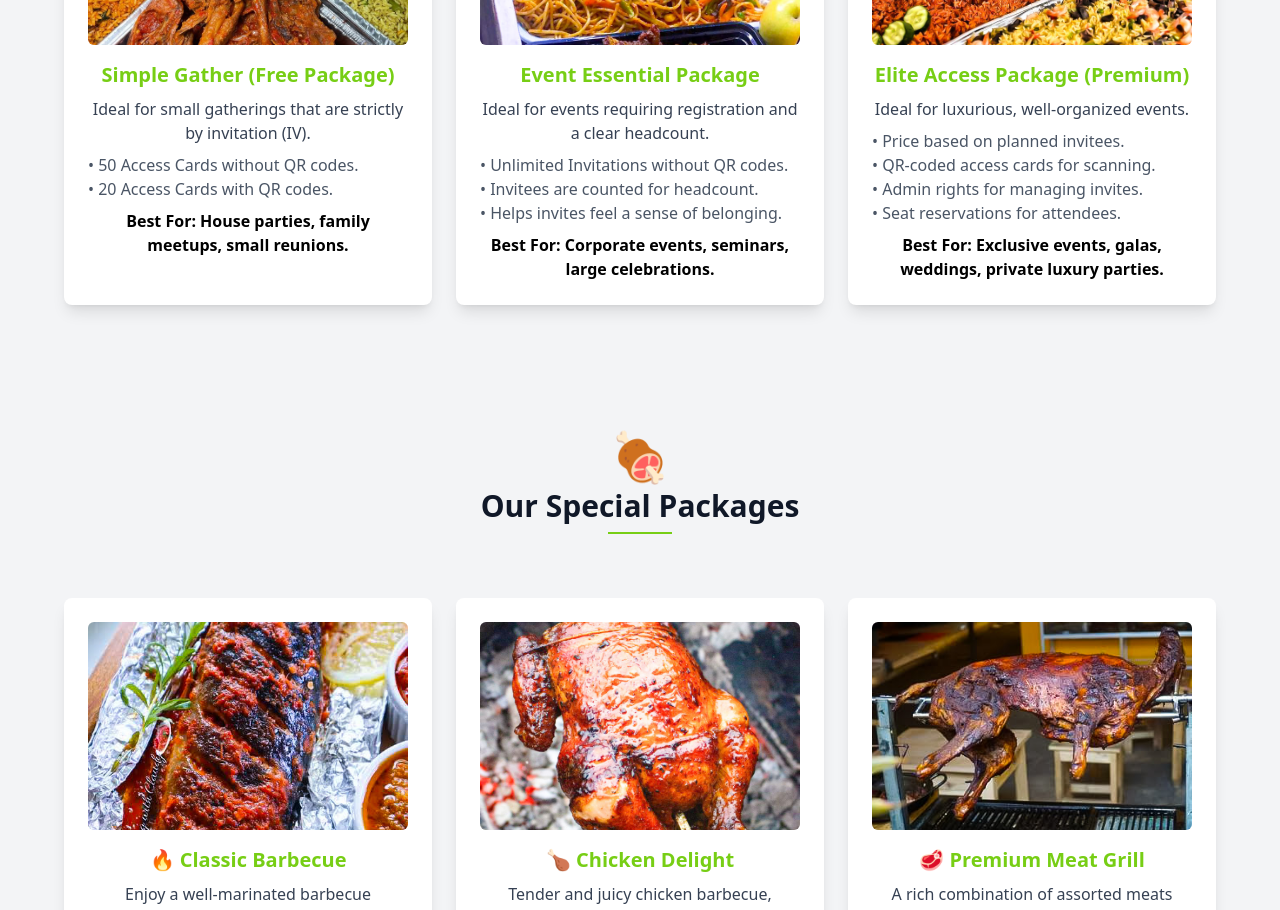
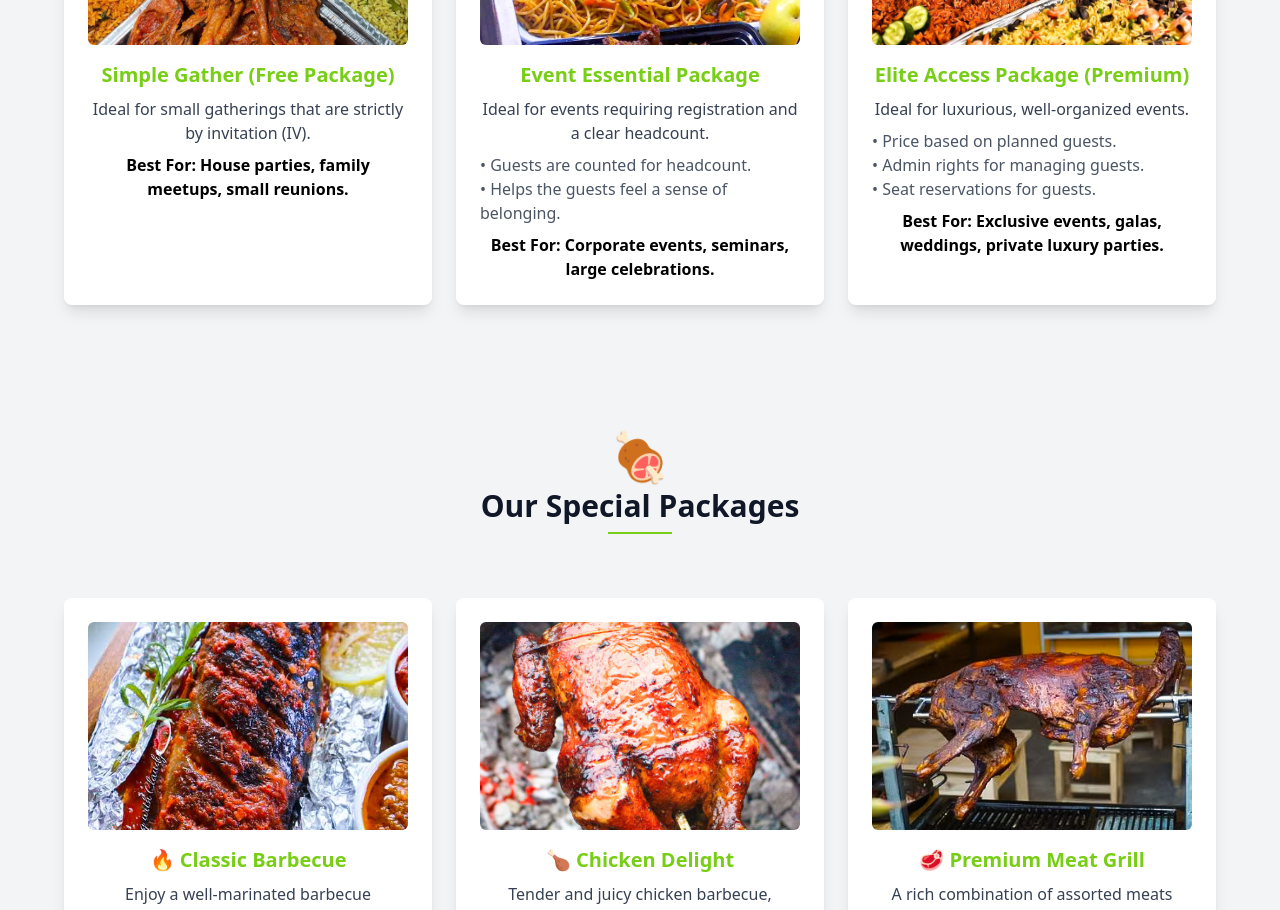
Before and after one commit to Omo-ola/influential, a React (Vite) app: page / in a window 1280 px wide. Shown: the part 1840-2750 px from the top of the page. Built offline with nearby package versions, Linux system fonts and the light colour scheme.

Commit message:
rectification

```diff
--- a/src/Packages.jsx
+++ b/src/Packages.jsx
@@ -18,10 +18,10 @@
           <p className="text-gray-700 mt-2">
             Ideal for small gatherings that are strictly by invitation (IV).
           </p>
-          <ul className="text-gray-600 text-left mt-2">
+          {/* <ul className="text-gray-600 text-left mt-2">
             <li>&bull; 50 Access Cards without QR codes.</li>
             <li>&bull; 20 Access Cards with QR codes.</li>
-          </ul>
+          </ul> */}
           <p className="mt-2 font-semibold">
             Best For: House parties, family meetups, small reunions.
           </p>
@@ -41,9 +41,9 @@
             Ideal for events requiring registration and a clear headcount.
           </p>
           <ul className="text-gray-600 text-left mt-2">
-            <li>&bull; Unlimited Invitations without QR codes.</li>
-            <li>&bull; Invitees are counted for headcount.</li>
-            <li>&bull; Helps invites feel a sense of belonging.</li>
+            {/* <li>&bull; Unlimited Invitations without QR codes.</li> */}
+            <li>&bull; Guests are counted for headcount.</li>
+            <li>&bull; Helps the guests feel a sense of belonging.</li>
           </ul>
           <p className="mt-2 font-semibold">
             Best For: Corporate events, seminars, large celebrations.
@@ -64,10 +64,10 @@
             Ideal for luxurious, well-organized events.
           </p>
           <ul className="text-gray-600 text-left mt-2">
-            <li>&bull; Price based on planned invitees.</li>
-            <li>&bull; QR-coded access cards for scanning.</li>
-            <li>&bull; Admin rights for managing invites.</li>
-            <li>&bull; Seat reservations for attendees.</li>
+            <li>&bull; Price based on planned guests.</li>
+            {/* <li>&bull; QR-coded access cards for scanning.</li> */}
+            <li>&bull; Admin rights for managing guests.</li>
+            <li>&bull; Seat reservations for guests.</li>
           </ul>
           <p className="mt-2 font-semibold">
             Best For: Exclusive events, galas, weddings, private luxury parties.
```
